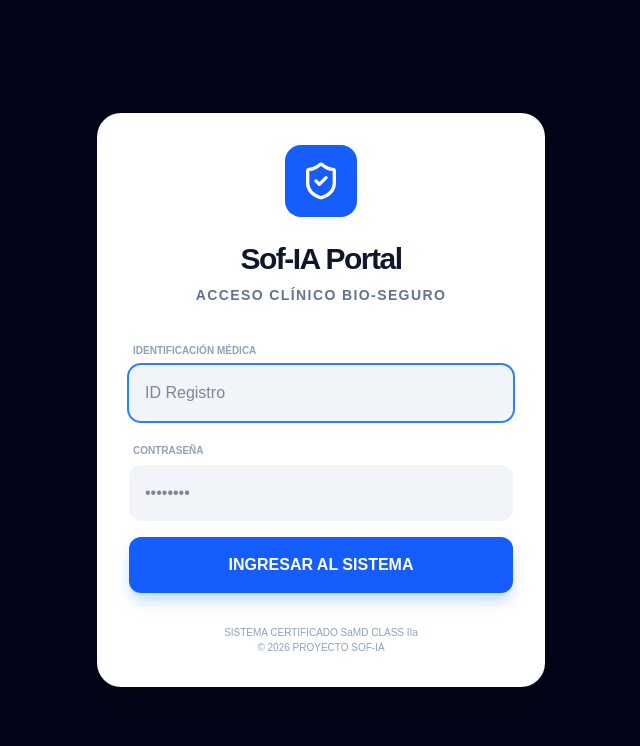
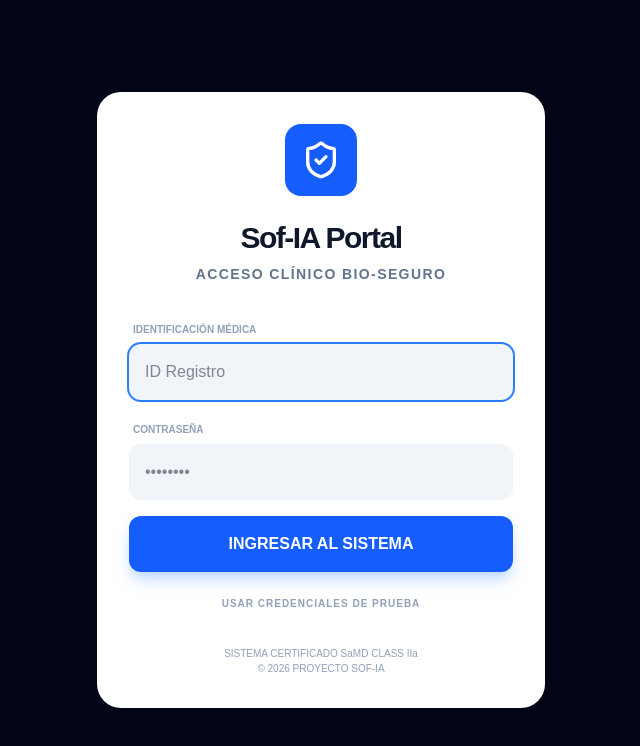
Before and after one commit to miguel1098703887-lgtm/sof-ia-dashboard, a Next.js app: page /sof-ia-dashboard/ in a window 1280 px wide. Shown: the top 746 px of the page, without its empty margins (319-959 px from the left). Built offline with nearby package versions, Linux system fonts and the light colour scheme.

Commit message:
Add pre-fill test credentials button as a fallback

```diff
--- a/app/page.tsx
+++ b/app/page.tsx
@@ -157,6 +157,12 @@ export default function SofIAApp() {
               className="w-full py-4 bg-blue-600 text-white rounded-xl font-bold hover:bg-blue-700 transition-all shadow-lg shadow-blue-200"
             >
               INGRESAR AL SISTEMA
+            </button>
+            <button
+              onClick={() => { setLoginId('DR-JOHANA-2026'); setLoginPass('password'); }}
+              className="w-full text-[10px] text-slate-400 font-bold uppercase tracking-widest mt-2 hover:text-blue-500 transition-colors"
+            >
+              Usar Credenciales de Prueba
             </button>
           </div>
           <p className="mt-8 text-[10px] text-center text-slate-400 font-medium">
```
